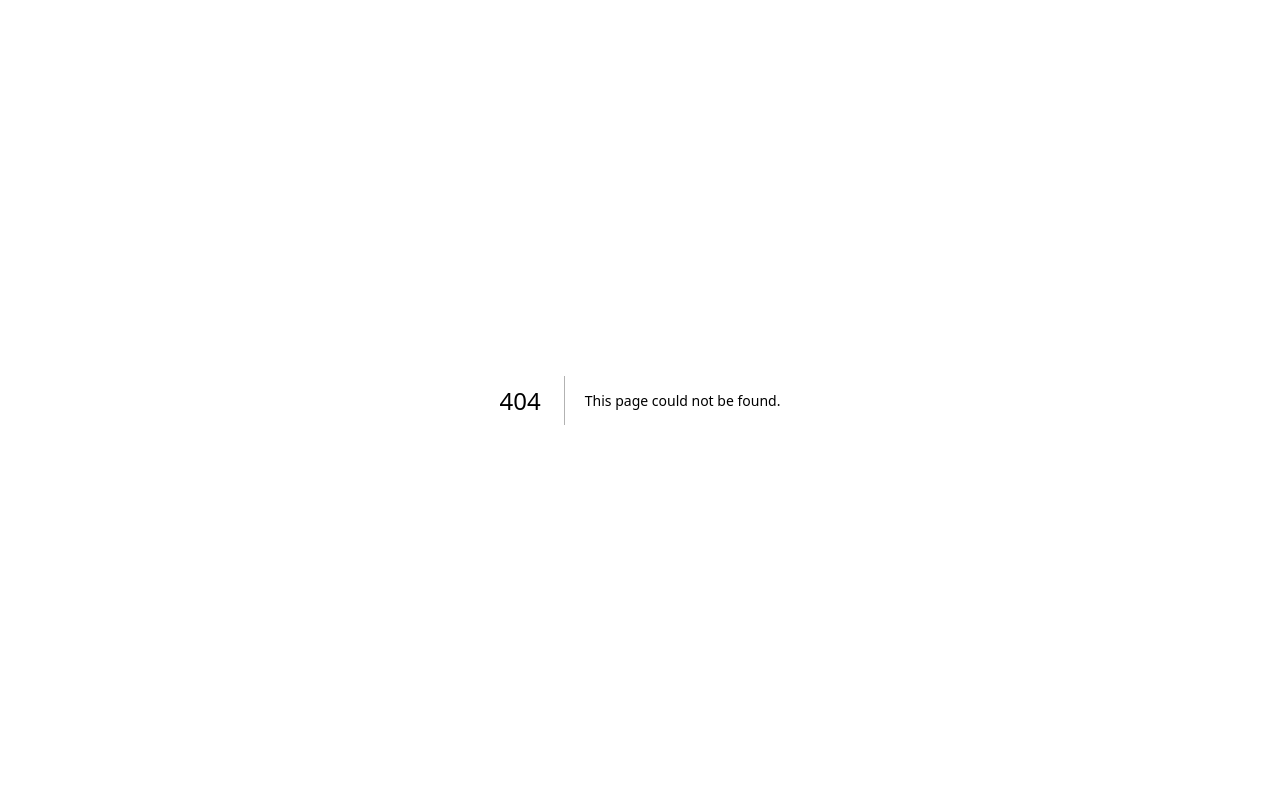
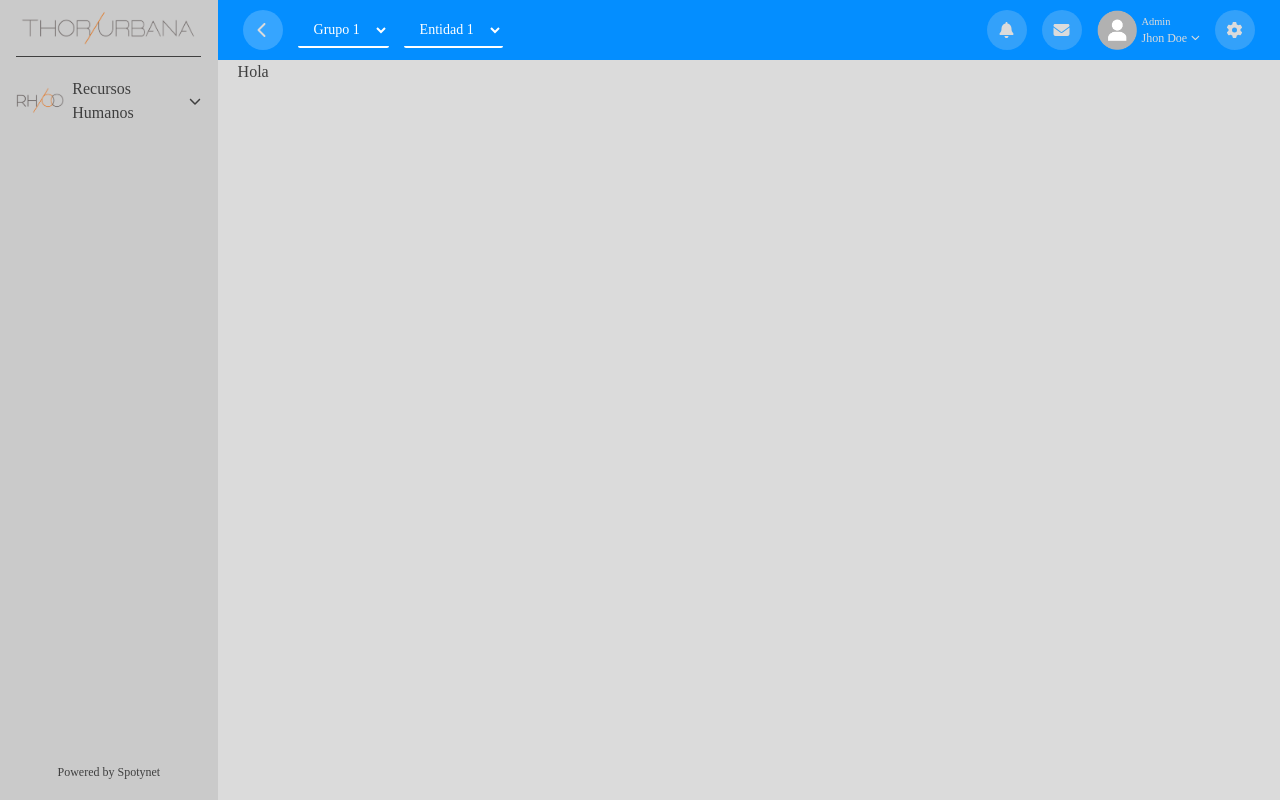
Before and after one commit to Spotynet/thor, a Next.js app: page /dashboard/recursos_humanos/reclutamiento/colaboradores/1 in a window 1280 px wide. Before the commit this address had no page. Built offline with nearby package versions, Linux system fonts and the light colour scheme.

Commit message:
Header size fixed

```diff
--- /dev/null
+++ b/app/dashboard/recursos_humanos/reclutamiento/colaboradores/[id]/page.tsx
@@ -0,0 +1,5 @@
+const ColaboradorPage = () => {
+  return <div>Hola</div>;
+};
+
+export default ColaboradorPage;
--- a/app/dashboard/recursos_humanos/reclutamiento/colaboradores/page.tsx
+++ b/app/dashboard/recursos_humanos/reclutamiento/colaboradores/page.tsx
@@ -1,5 +1,7 @@
 "use client";
+
 import React, { useState } from "react";
+import { useRouter } from "next/navigation";
 import { FontAwesomeIcon } from "@fortawesome/react-fontawesome";
 import { faEye } from "@fortawesome/free-solid-svg-icons";
 import Image from "next/image";
@@ -205,6 +207,11 @@ const ColaboradoresPage = () => {
       person.cargo.toLowerCase().includes(filters.cargo.toLowerCase())
   );
 
+  const router = useRouter();
+  const navigateToDetails = (id: number) => {
+    router.push(`/colaboradores/${id}`);
+  };
+
   return (
     <div className="p-6 mt-4">
       {/* <h1 className="text-3xl font-extrabold text-foreground mb-2 text-center">
@@ -301,6 +308,7 @@ const ColaboradoresPage = () => {
                     icon={faEye}
                     className="text-gray-600 hover:text-blue-500 cursor-pointer transition-colors"
                     title="Ver detalles"
+                    onClick={() => navigateToDetails(person.id)}
                   />
                 </td>
               </tr>
--- a/app/globals.scss
+++ b/app/globals.scss
@@ -44,7 +44,7 @@ body {
 #header {
   position: fixed;
   z-index: 1;
-  width: 100%;
+  max-width: 100%;
   flex-grow: 1;
   height: auto;
   padding-block: 10px;
@@ -55,6 +55,12 @@ body {
   padding-inline: 25px;
   color: var(--background);
   transition: width 0.5s ease-in-out;
+
+  @media (min-width: 1024px) {
+    .lg\:w-\[83\%\] {
+      width: 83%;
+    }
+  }
 
   ul {
     list-style: none;
--- a/components/header/Header.tsx
+++ b/components/header/Header.tsx
@@ -23,7 +23,10 @@ const Header: React.FC<HeaderProps> = ({ toogleMenu, menuOpen }) => {
   const router = useRouter();
 
   return (
-    <nav id="header">
+    <nav
+      id="header"
+      className={`w-full ${menuOpen ? "lg:w-[83%]" : "lg:w-full"}`}
+    >
       <div className="flex gap-[15px] items-center justify-center">
         <div
           className="cursor-pointer rounded-full bg-opacity-35 bg-white/20 w-[40px] h-[40px] flex items-center justify-center"
--- a/package.json
+++ b/package.json
@@ -25,6 +25,7 @@
     "@types/react-dom": "^18.3.1",
     "eslint": "^9.15.0",
     "eslint-config-next": "^15.0.3",
+    "mini-css-extract-plugin": "^2.9.2",
     "postcss": "^8.4.47",
     "tailwindcss": "^3.4.14",
     "typescript": "^5.7.2"
--- /dev/null
+++ b/webpack.config.js
@@ -0,0 +1,22 @@
+const MiniCssExtractPlugin = require("mini-css-extract-plugin");
+
+module.exports = {
+  module: {
+    rules: [
+      {
+        test: /\.css$/,
+        use: [
+          MiniCssExtractPlugin.loader, // Use the plugin loader
+          "css-loader",
+          "sass-loader",
+        ],
+      },
+    ],
+  },
+  plugins: [
+    new MiniCssExtractPlugin({
+      filename: "[name].css",
+      chunkFilename: "[id].css",
+    }),
+  ],
+};
```
Also changed, not shown: 1 other file (tests, documents, lock files or other folders).
